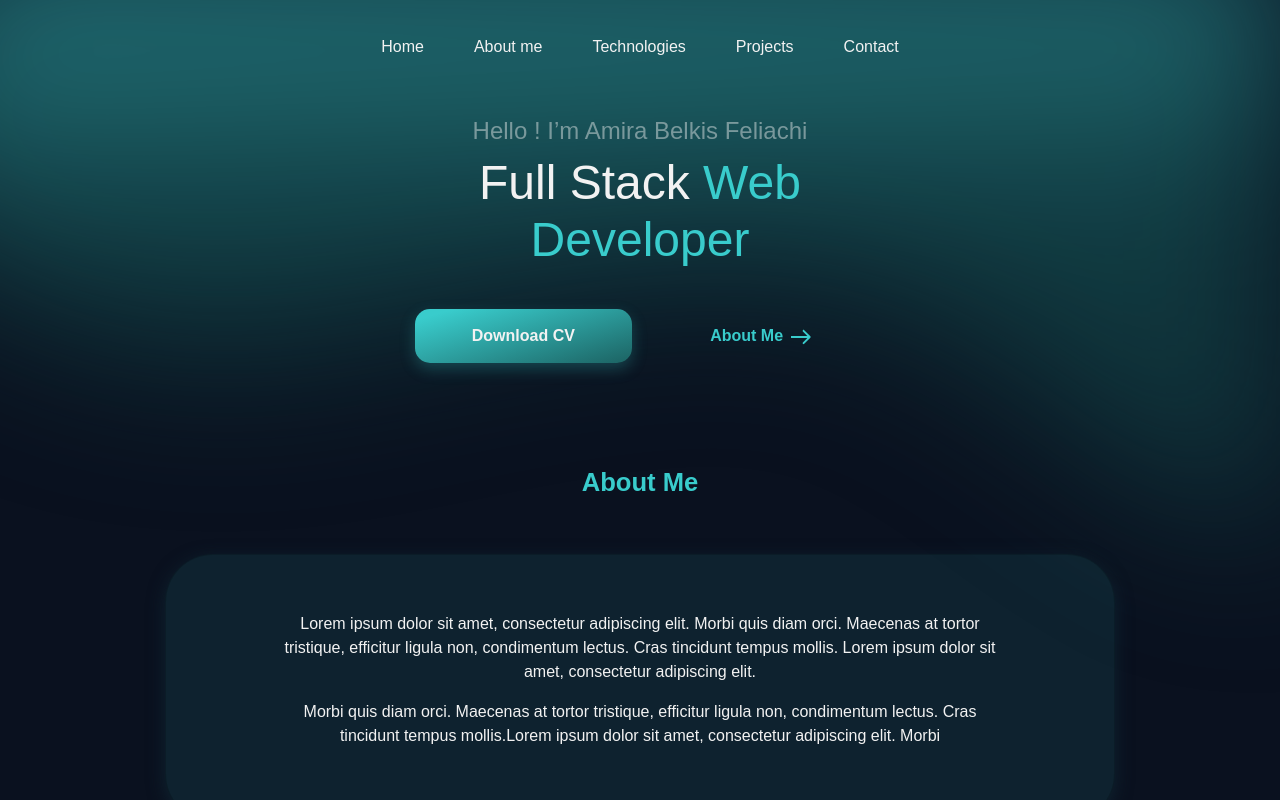
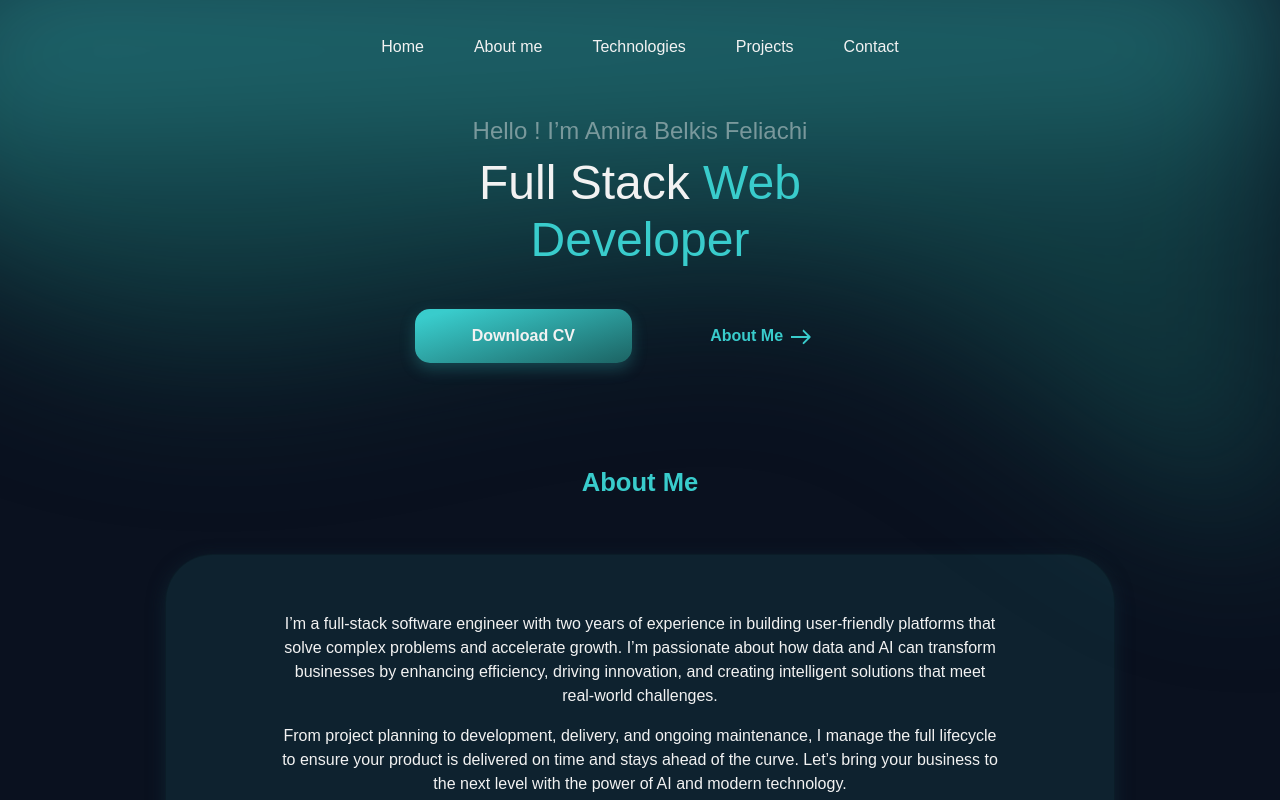
Before and after one commit to AmiraBelkis/My-Portfolio, a React (Vite) app in the folder Portfolio/: page / in a window 1280 px wide. Shown: the top 800 px of the page. Built offline with nearby package versions, Linux system fonts and the light colour scheme.

Commit message:
about content -done

```diff
--- a/Portfolio/package.json
+++ b/Portfolio/package.json
@@ -11,6 +11,7 @@
   },
   "dependencies": {
     "bootstrap": "^5.3.3",
+    "js-yaml": "^4.1.0",
     "react": "^18.3.1",
     "react-bootstrap": "^2.10.4",
     "react-dom": "^18.3.1",
--- /dev/null
+++ b/Portfolio/public/about.yml
@@ -0,0 +1,3 @@
+about:
+  - I’m a full-stack software engineer with two years of experience in building user-friendly platforms that solve complex problems and accelerate growth. I’m passionate about how data and AI can transform businesses by enhancing efficiency, driving innovation, and creating intelligent solutions that meet real-world challenges.
+  - From project planning to development, delivery, and ongoing maintenance, I manage the full lifecycle to ensure your product is delivered on time and stays ahead of the curve. Let’s bring your business to the next level with the power of AI and modern technology.
--- a/Portfolio/src/component/About/About.jsx
+++ b/Portfolio/src/component/About/About.jsx
@@ -1,11 +1,9 @@
+import { useAbout } from "../../hooks/useAbout";
 import { Card } from "../../ui/Card";
 import { Title } from "../../ui/Title";
 
 export const About = () => {
-    const aboutContent = [
-        "Lorem ipsum dolor sit amet, consectetur adipiscing elit. Morbi quis diam orci.  Maecenas at tortor tristique, efficitur ligula non, condimentum lectus. Cras tincidunt tempus mollis. Lorem ipsum dolor sit amet, consectetur adipiscing elit.",
-        "  Morbi quis diam orci. Maecenas at tortor tristique, efficitur ligula non, condimentum lectus. Cras tincidunt tempus mollis.Lorem ipsum dolor sit amet, consectetur adipiscing elit. Morbi "
-    ]
+    const aboutContent = useAbout();
 
     return (
         <>
--- /dev/null
+++ b/Portfolio/src/hooks/useAbout.jsx
@@ -0,0 +1,18 @@
+import { useEffect, useState } from "react"
+import yaml from 'js-yaml';
+
+export const useAbout = () => {
+    const [aboutContent, setAboutContent] = useState([])
+
+    useEffect(() => {
+        fetch('/about.yml')
+            .then(response => response.text())
+            .then(text => {
+                const data = yaml.load(text);
+                setAboutContent(data.about);
+            })
+            .catch(console.error);
+    }, []);
+
+    return aboutContent;
+}
```
Also changed, not shown: 1 other file (tests, documents, lock files or other folders).
